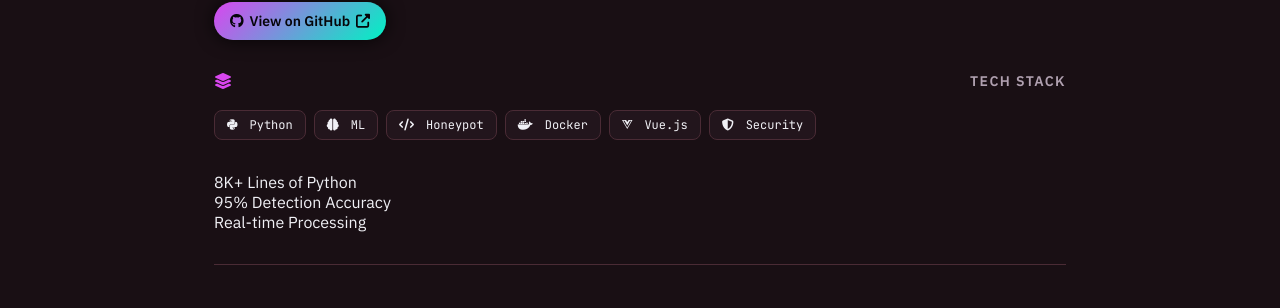
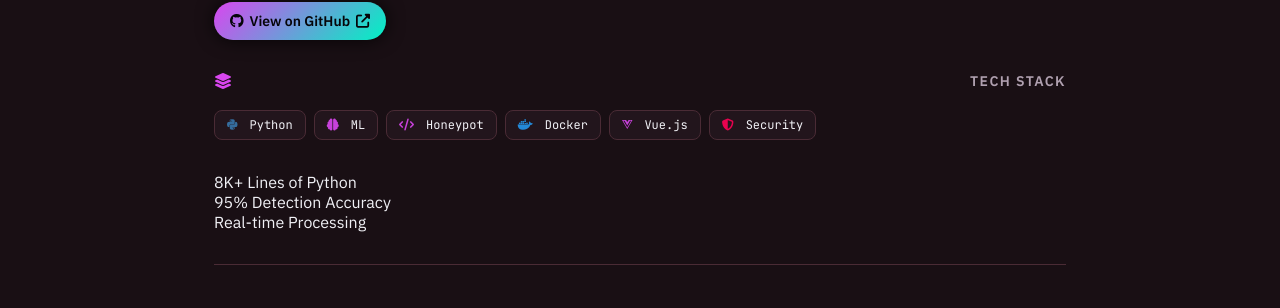
Before and after one commit to ind4skylivey/ind4skylivey.github.io, a Jekyll site: the page built from _projects/tenebrinet-v2.md, in a window 1280 px wide. Shown: the part 355-663 px from the top of the page. Built offline with Jekyll 4.4.1, drawn with Linux system fonts in a browser that asks for light colours.

Commit message:
Fix tech icon visibility and size
- Increased tech icon size from 10px to 11px
- Added specific color codes for technology icons (Rust, Python, JavaScript, etc.)
- Improved icon opacity and visibility
- Added margin between icon and text in tech badges
- Fixed potential layout issues with small icons

```diff
--- a/assets/css/main.css
+++ b/assets/css/main.css
@@ -1451,3 +1451,60 @@
 .tech-badges {
   margin-top: 12px;
 }
+
+
+/* Fix tech icon size */
+.tech-icon {
+  width: 18px;
+  height: 18px;
+  font-size: 11px;
+}
+
+/* Make tech badge icon more visible */
+.tech-badge i {
+  margin-right: 6px;
+  font-size: 12px;
+  color: var(--accent);
+}
+
+
+/* Tech badge icon colors */
+.tech-badge i {
+  opacity: 0.9;
+}
+
+.tech-badge.tech-rust i {
+  color: #dea584;
+}
+
+.tech-badge.tech-python i {
+  color: #3776ab;
+}
+
+.tech-badge.tech-javascript i {
+  color: #f7df1e;
+}
+
+.tech-badge.tech-php i {
+  color: #777bb4;
+}
+
+.tech-badge.tech-docker i {
+  color: #2496ed;
+}
+
+.tech-badge.tech-zig i {
+  color: #ff7927;
+}
+
+.tech-badge.tech-shell i {
+  color: #89e051;
+}
+
+.tech-badge.tech-security i {
+  color: #ff0055;
+}
+
+.tech-badge.tech-cyber i {
+  color: #ff0055;
+}
```
